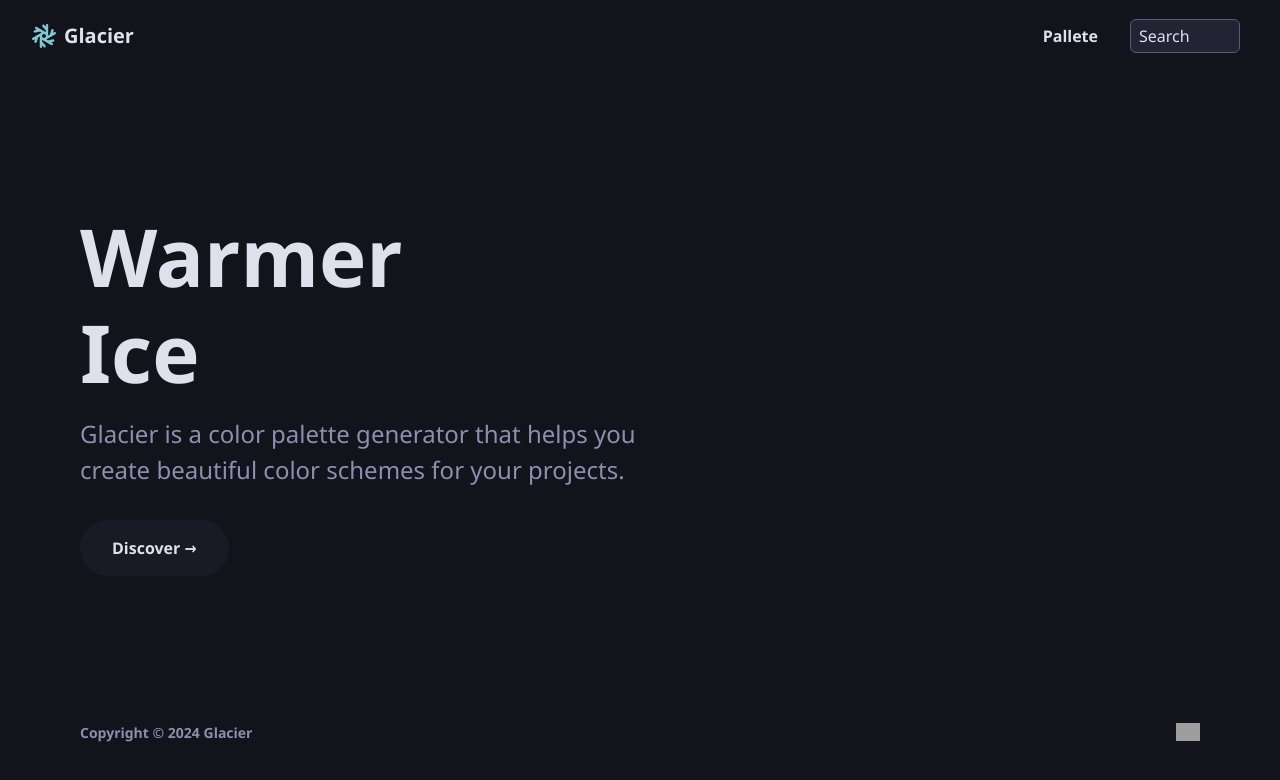
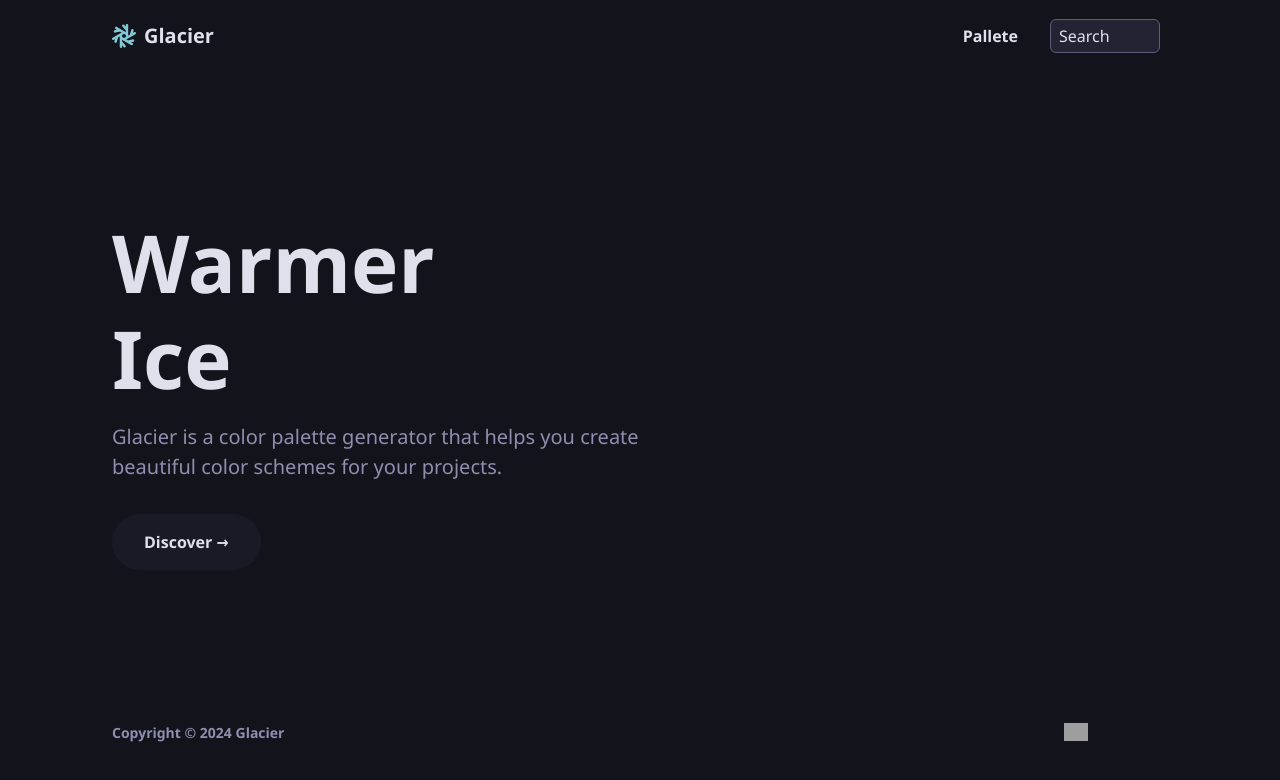
Before and after one commit to kuzanf3b/glacier, a Vue app: page / in a window 1280 px wide. Shown: the top 780 px of the page. Built offline with nearby package versions, Linux system fonts and the light colour scheme; grey boxes are pictures that could not be loaded.

Commit message:
feat: Implement initial Home, Navbar, and Footer components along with global SCSS design variables.

```diff
--- a/src/assets/scss/_variables.scss
+++ b/src/assets/scss/_variables.scss
@@ -104,6 +104,7 @@ $spacing-lg:  1.5rem;   // 24px
 $spacing-xl:  2rem;     // 32px
 $spacing-2xl: 3rem;     // 48px
 $spacing-3xl: 5rem;     // 80px
+$spacing-4xl: 7rem;     // 112px
 
 // --- Border Radius ---
 $radius-sm:   4px;
--- a/src/components/Footer.vue
+++ b/src/components/Footer.vue
@@ -15,9 +15,9 @@
 footer {
   @include flex-between;
   height: 5vh;
+  margin: 0 $spacing-4xl;
 
   p {
-    margin-left: $sidebar-width;
     color: var(--color-subtle);
     font-size: $font-size-sm;
     font-weight: $font-weight-semibold;
--- a/src/components/Home.vue
+++ b/src/components/Home.vue
@@ -13,7 +13,7 @@
 <style scoped lang="scss">
 
 .home {
-  margin: 0 $sidebar-width;
+  margin: 0 $spacing-4xl;
   display: flex;
   flex-direction: column;
   justify-content: center;
@@ -29,7 +29,7 @@
 
   p {
     width: 600px;
-    font-size: $font-size-xl;
+    font-size: $font-size-lg;
     color: var(--color-subtle);
     margin-bottom: $spacing-xl;
   }
--- a/src/components/Navbar.vue
+++ b/src/components/Navbar.vue
@@ -21,6 +21,7 @@
 
 .navbar {
   @include flex-between;
+  margin: 0 $sidebar-width;
   padding: $spacing-md;
 }
 
```
